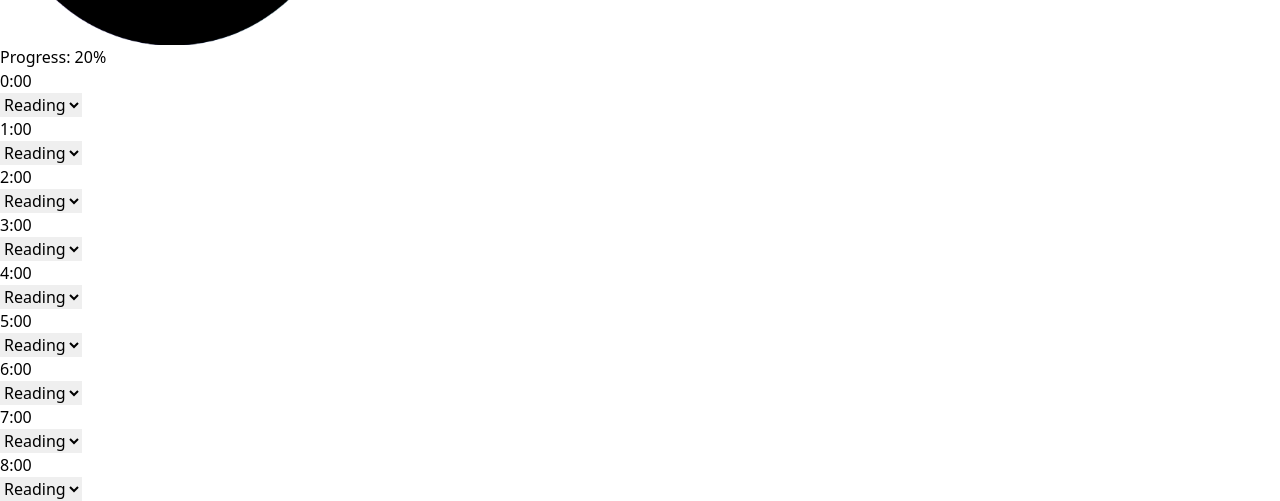
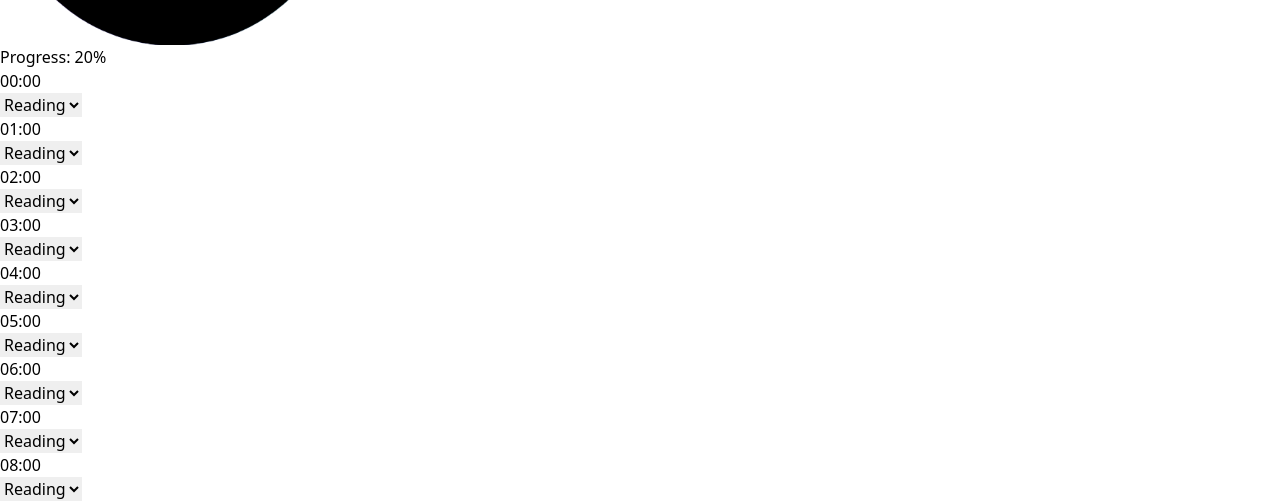
Before and after one commit to IonPetrascu/onTrack, a Vue app: page /#timeline in a window 1280 px wide. Shown: the part 300-801 px from the top of the page. Built offline with nearby package versions, Linux system fonts and the light colour scheme.

Commit message:
feat: add component for display hour

```diff
--- a/src/components/TimelineItem.vue
+++ b/src/components/TimelineItem.vue
@@ -2,20 +2,15 @@
 import BaseSelect from './BaseSelect.vue'
 import { isTimelineItemValid } from '../validators'
 import { ref } from 'vue'
-const props = defineProps({
+import TimelineHours from './TimelineOur.vue'
+
+defineProps({
   timelineItem: {
     required: true,
     type: Object,
     validator: isTimelineItemValid
   }
 })
-
-const hourLinkClasses = [
-  'text absolute -top-4 left-1/2 -translate-x-1/2 rounded px-2 font-mono',
-  props.timelineItem.hour === new Date().getHours()
-    ? 'bg-purple-900 font-black text-white'
-    : 'bg-gray-100 text-gray-500'
-]
 
 const options = [
   { value: 1, label: 'Coding' },
@@ -27,7 +22,7 @@ const selectedActivityId = ref(2)
 </script>
 <template>
   <li class="relative flex flex-col gap-2 border-t border-gray-200 px-4 py-10">
-    <a :class="hourLinkClasses" href="#"> {{ timelineItem.hour }}:00 </a>
+    <TimelineHours :hour="timelineItem.hour" />
     <BaseSelect
       @select="selectedActivityId = $event"
       :selected="selectedActivityId"
--- /dev/null
+++ b/src/components/TimelineOur.vue
@@ -0,0 +1,23 @@
+<script setup>
+import { IsHourValid } from '@/validators'
+
+const props = defineProps({
+  hour: {
+    required: true,
+    type: Number,
+    validator: IsHourValid
+  }
+})
+
+const classes = [
+  'text absolute -top-4 left-1/2 -translate-x-1/2 rounded px-2 font-mono',
+  props.hour === new Date().getHours()
+    ? 'bg-purple-900 font-black text-white'
+    : 'bg-gray-100 text-gray-500'
+]
+
+const formattedHour = `${props.hour.toString().padStart(2, 0)}`
+</script>
+<template>
+  <a :class="classes" href="#"> {{ formattedHour }}:00 </a>
+</template>
```
